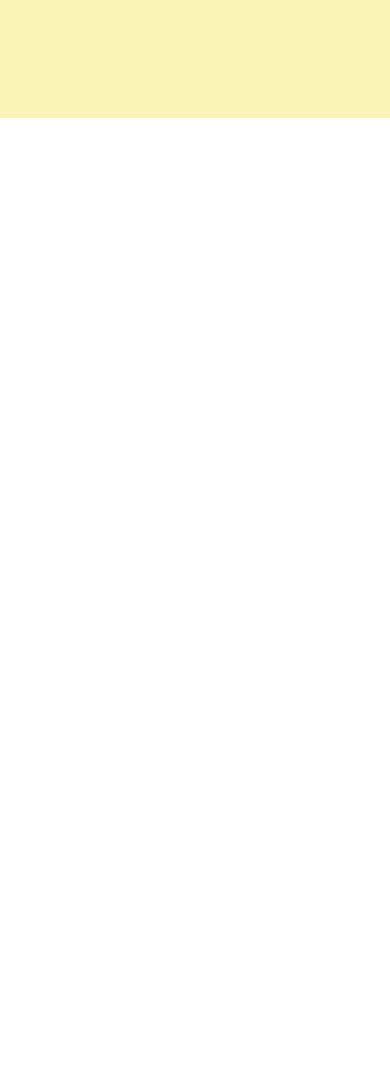
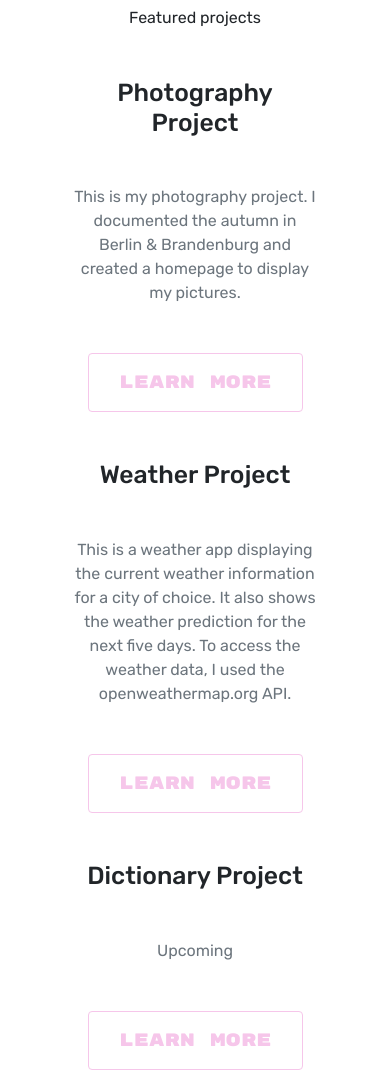
Before and after one commit to code-kedi/portfolio, a plain HTML site: page index.html in a window 390 px wide. Shown: the part 544-1617 px from the top of the page. Before the commit the page ends 844 px from the top, so only its background shows below. Drawn offline with nearby package versions, Linux system fonts and the light colour scheme.

Commit message:
Integrated homepage content and its design

```diff
--- a/index.html
+++ b/index.html
@@ -39,5 +39,52 @@
       </h2>
       <div><a href="#" class="btn btn-branding">Contact me</a></div>
     </div>
+    <p class="text-center m-5">Featured projects</p>
+    <div class="container">
+      <div class="row mb-5 mx-5">
+        <div class="col d-none d-lg-block">
+          <img src="/images/photography.jpg" alt="" class="image-fluid" />
+        </div>
+        <div class="col">
+          <div class="project-description">
+            <h2 class="mb-5">Photography Project</h2>
+            <p class="mb-5 text-muted">
+              This is my photography project. I documented the autumn in Berlin
+              & Brandenburg and created a homepage to display my pictures.
+            </p>
+            <a href="#" class="btn btn-branding-outline">Learn more</a>
+          </div>
+        </div>
+      </div>
+      <div class="row mb-5 mx-5">
+        <div class="col">
+          <div class="project-description">
+            <h2 class="mb-5">Weather Project</h2>
+            <p class="mb-5 text-muted">
+              This is a weather app displaying the current weather information
+              for a city of choice. It also shows the weather prediction for the
+              next five days. To access the weather data, I used the
+              openweathermap.org API.
+            </p>
+            <a href="#" class="btn btn-branding-outline">Learn more</a>
+          </div>
+        </div>
+        <div class="col d-none d-lg-block">
+          <img src="/images/dictionary.jpg" alt="" class="image-fluid" />
+        </div>
+      </div>
+      <div class="row mb-5 mx-5">
+        <div class="col d-none d-lg-block">
+          <img src="/images/weather.jpg" alt="" class="image-fluid" />
+        </div>
+        <div class="col">
+          <div class="project-description">
+            <h2 class="mb-5">Dictionary Project</h2>
+            <p class="mb-5 text-muted">Upcoming</p>
+            <a href="#" class="btn btn-branding-outline">Learn more</a>
+          </div>
+        </div>
+      </div>
+    </div>
   </body>
 </html>
--- a/src/styles.css
+++ b/src/styles.css
@@ -38,3 +38,32 @@ h1 {
   line-height: 27px;
   padding: 15px 30px;
 }
+
+.btn-branding-outline {
+  color: var(--branding-color);
+  border: 1px solid var(--branding-color);
+  border-radius: 4px;
+  font-family: var(--secondary-font-family);
+  font-size: 18px;
+  line-height: 27px;
+  padding: 15px 30px;
+}
+
+.container img {
+  max-width: 90%;
+}
+
+.project-description {
+  padding: 120px 60px;
+}
+
+@media (max-width: 992px) {
+  .hero {
+    padding: 80px 20px;
+  }
+
+  .project-description {
+    padding: 0;
+    text-align: center;
+  }
+}
```
Also changed, not shown: images/dictionary.jpg (added), images/photography.jpg (added), images/weather.jpg (added), 2 other files.
